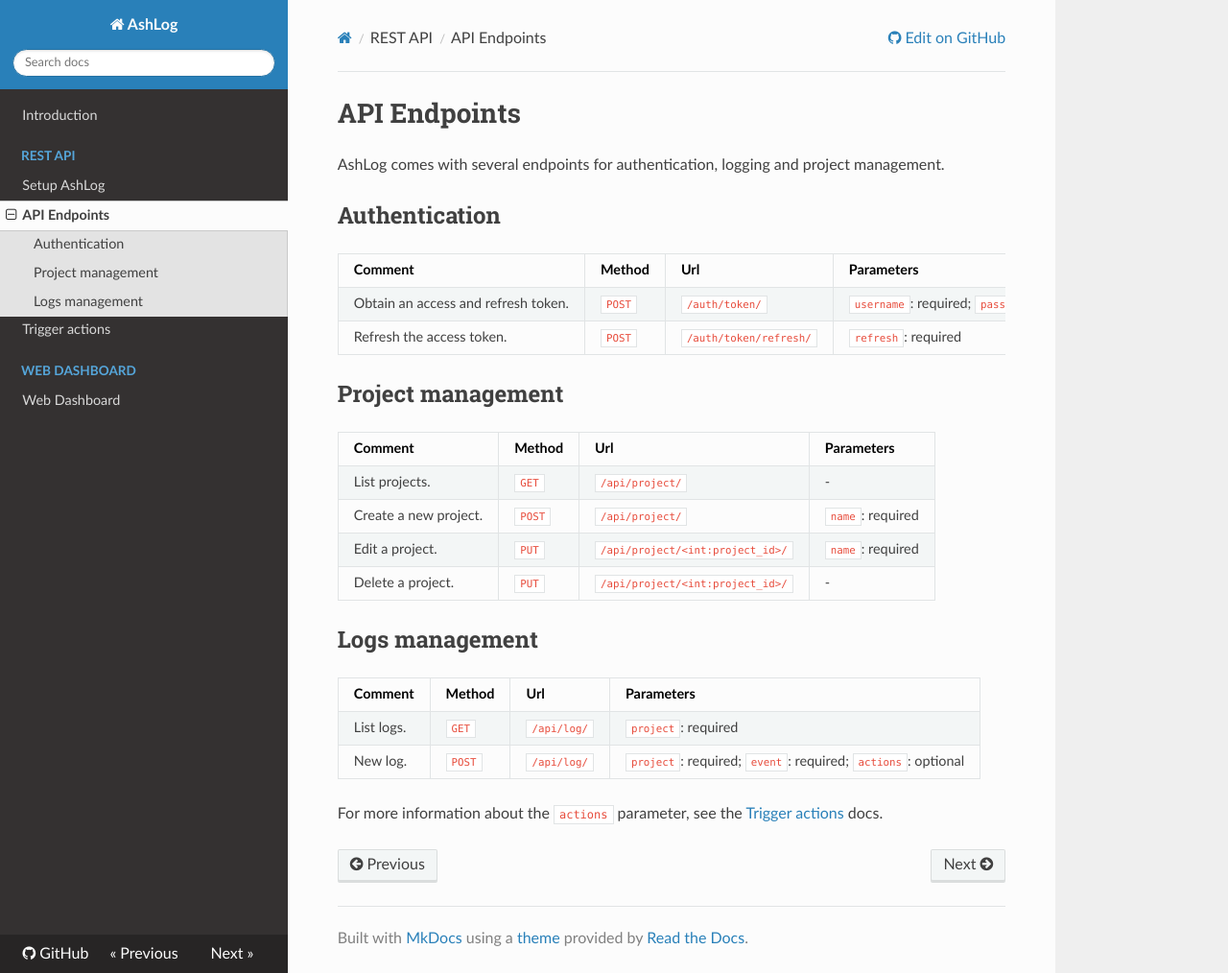
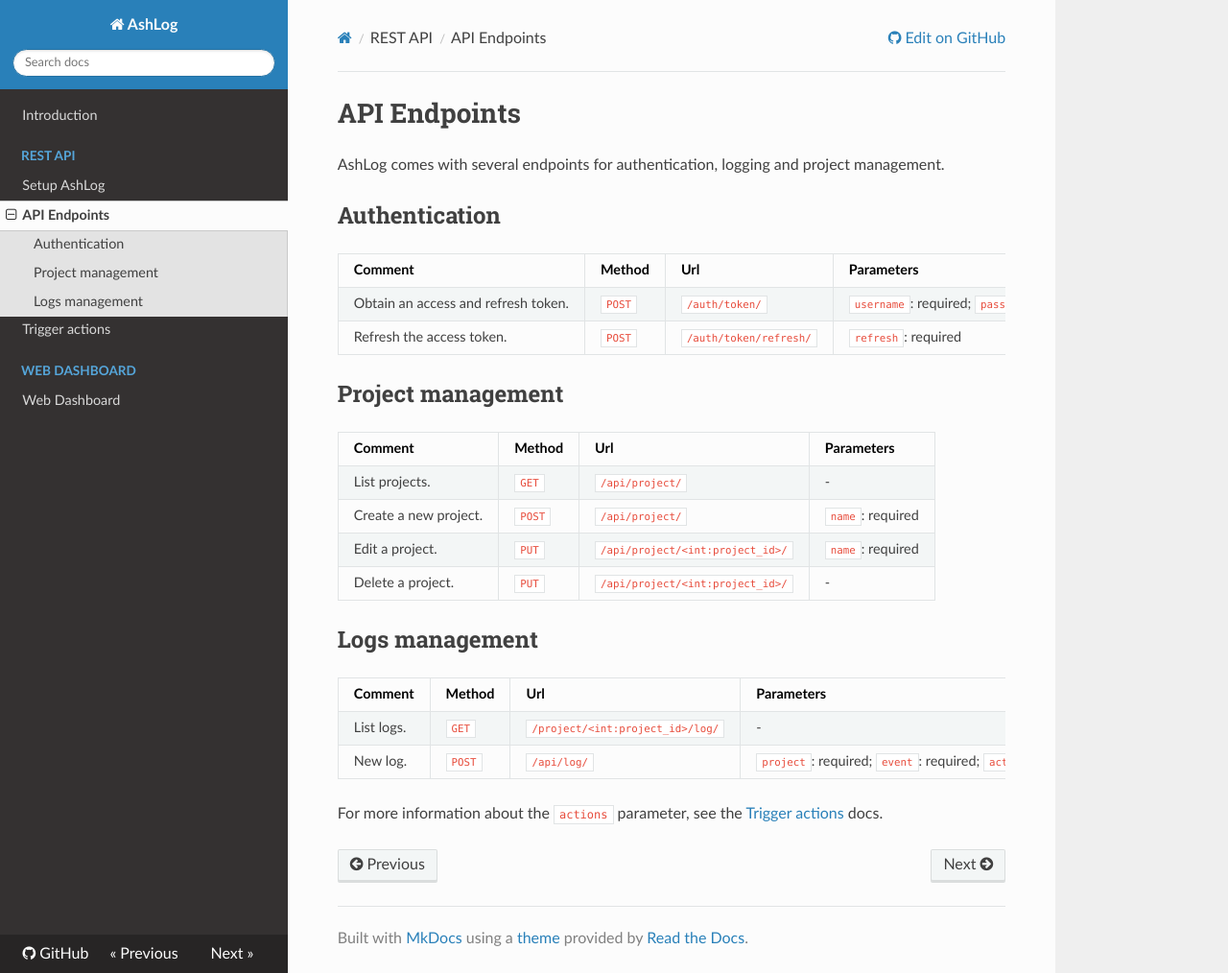
Before and after one commit to ashlog-rest/docs, an MkDocs documentation site: the page built from docs/rest-api/endpoint.md, in a window 1280 px wide and 1014 px high. Shown: the whole window at 96% size. Built offline with MkDocs 1.6.1, drawn with Linux system fonts in a browser that asks for light colours; nearby versions of some CDN libraries.

Commit message:
Edit endpoint.md

```diff
--- a/docs/rest-api/endpoint.md
+++ b/docs/rest-api/endpoint.md
@@ -22,7 +22,7 @@ Delete a project.|`PUT`|`/api/project/<int:project_id>/`|-|
 
 Comment|Method|Url|Parameters|
 ---|---|---|---|
-List logs.|`GET`|`/api/log/`|`project`: required|
+List logs.|`GET`|`/project/<int:project_id>/log/`|-|
 New log.|`POST`|`/api/log/`|`project`: required; `event`: required; `actions`: optional|
 
 For more information about the `actions` parameter, see the [Trigger actions](/docs/backend/actions) docs.
```
